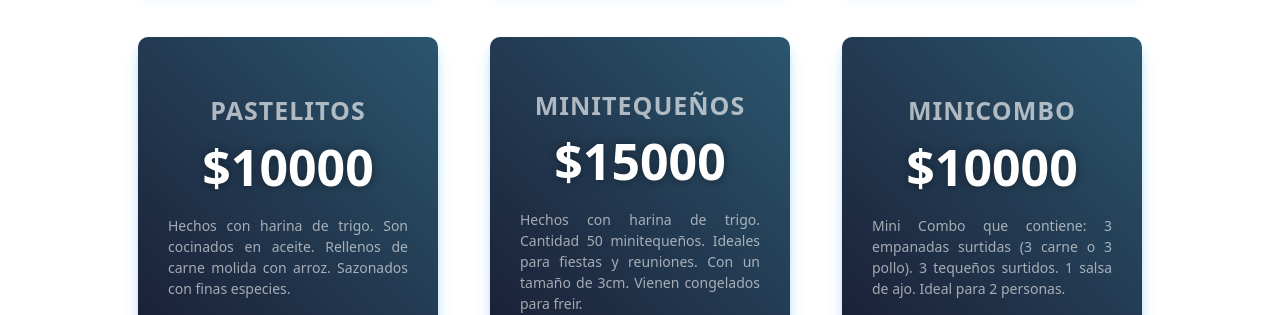
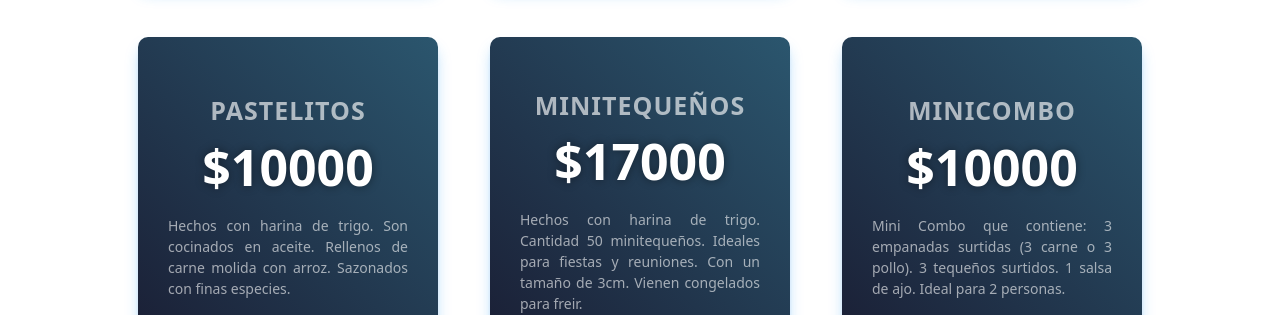
Before and after one commit to luismagnum/reactnav, a React (Vite) app: page / in a window 1280 px wide. Shown: the part 2680-2995 px from the top of the page. Built offline with nearby package versions, Linux system fonts and the light colour scheme.

Commit message:
change price

```diff
--- a/package.json
+++ b/package.json
@@ -18,7 +18,7 @@
     "react": "^18.3.1",
     "react-dom": "^18.3.1",
     "react-fast-marquee": "^1.6.5",
-    "react-icons": "^5.2.1",
+    "react-icons": "^5.3.0",
     "react-scroll": "^1.9.0",
     "react-slick": "^0.30.2",
     "slick-carousel": "^1.8.1"
--- a/src/components/Price/Price.jsx
+++ b/src/components/Price/Price.jsx
@@ -73,7 +73,7 @@ const Price = () => {
       <div className="card">
         <div className="content">
           <div className="title">MiniTequeños</div>
-          <div className="price">$15000</div>
+          <div className="price">$17000</div>
           <div className="description">
             Hechos con harina de trigo.
             Cantidad 50 minitequeños.
```
Also changed, not shown: 1 other file (tests, documents, lock files or other folders).
